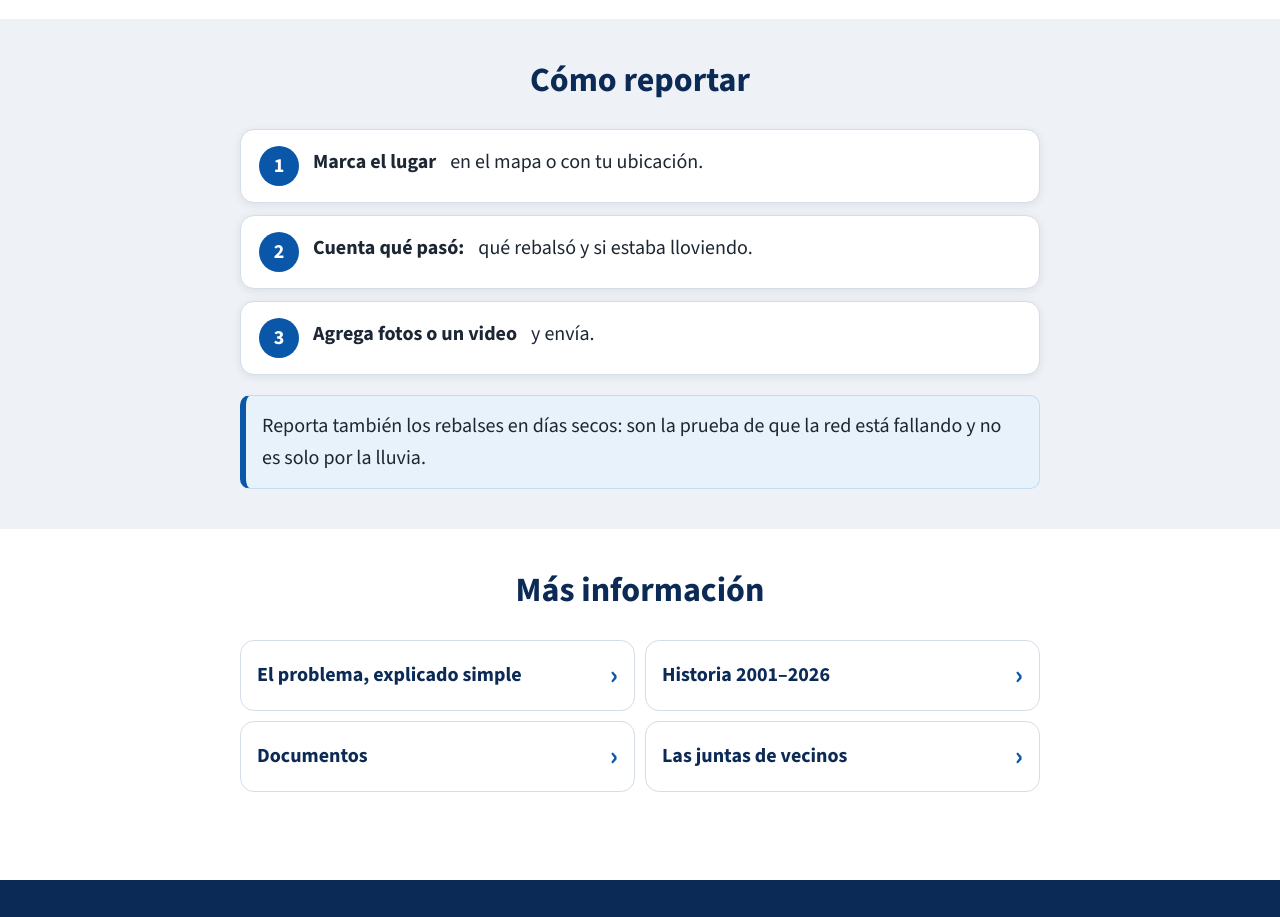
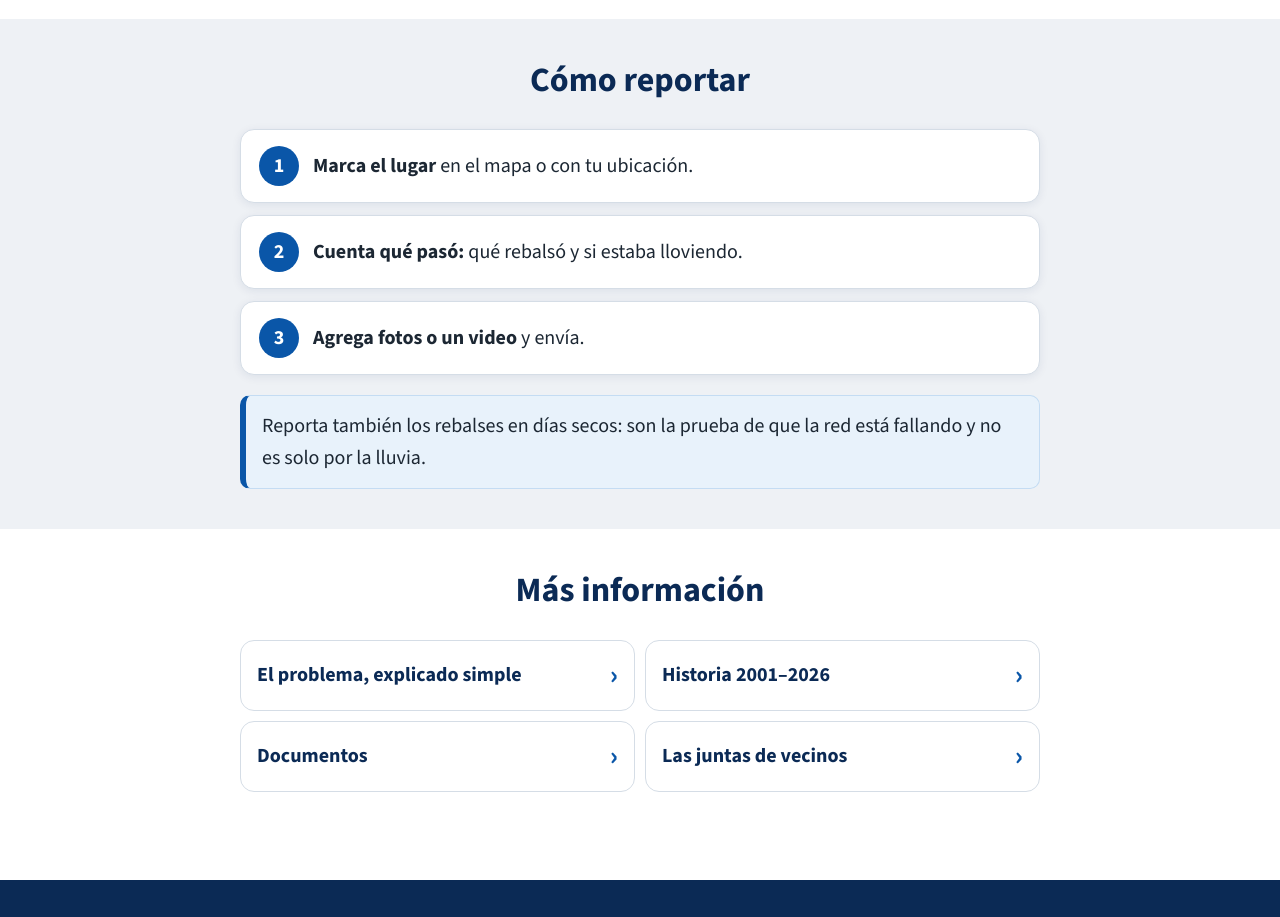
Before and after one commit to Hostalhdq/jjvvsectorcollao, a website: page index.html in a window 1280 px wide. Shown: the part 780-1697 px from the top of the page. Drawn offline with nearby package versions, Linux system fonts and the light colour scheme; no server answers.

Commit message:
Ajustar los pasos del inicio en celular
Co-Authored-By: Claude Opus 5.5 <noreply@anthropic.com>

```diff
--- a/css/estilos.css
+++ b/css/estilos.css
@@ -411,7 +411,7 @@ a[href^="tel:"] { white-space: nowrap; }
   display: grid; gap: 12px;
 }
 .pasos li {
-  counter-increment: paso; display: flex; align-items: flex-start; gap: 14px;
+  counter-increment: paso; display: flex; align-items: center; gap: 14px;
   background: #fff; border: 1px solid var(--borde); border-radius: var(--radio);
   padding: 16px 18px; box-shadow: var(--sombra);
 }
--- a/index.html
+++ b/index.html
@@ -45,9 +45,9 @@
           <h2>Cómo reportar</h2>
         </div>
         <ol class="pasos">
-          <li><strong>Marca el lugar</strong> en el mapa o con tu ubicación.</li>
-          <li><strong>Cuenta qué pasó:</strong> qué rebalsó y si estaba lloviendo.</li>
-          <li><strong>Agrega fotos o un video</strong> y envía.</li>
+          <li><span><strong>Marca el lugar</strong> en el mapa o con tu ubicación.</span></li>
+          <li><span><strong>Cuenta qué pasó:</strong> qué rebalsó y si estaba lloviendo.</span></li>
+          <li><span><strong>Agrega fotos o un video</strong> y envía.</span></li>
         </ol>
         <p class="aviso aviso-info">Reporta también los rebalses en días secos: son la prueba de que la red está fallando y no es solo por la lluvia.</p>
       </div>
```
